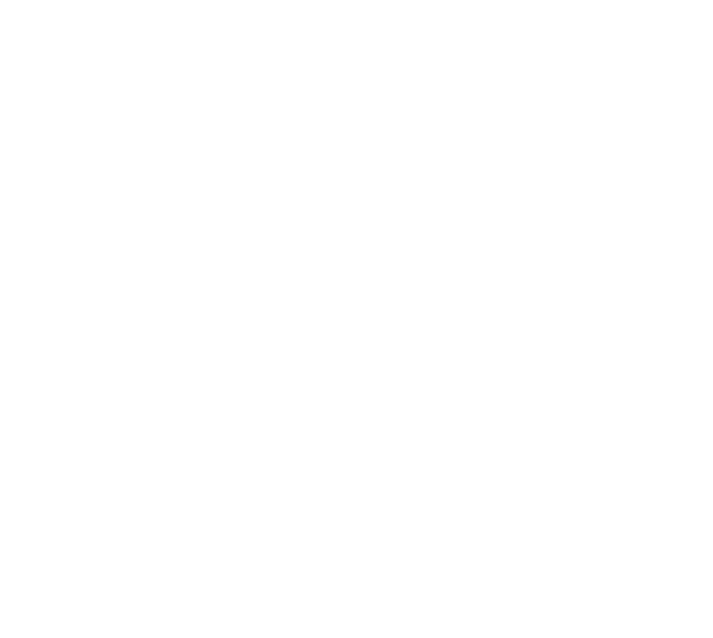
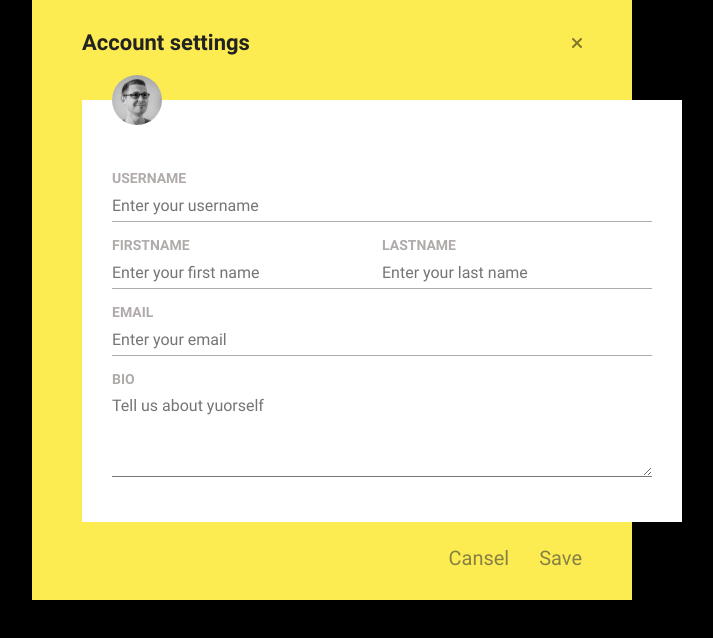
Before and after one commit to rashid1111111/account, a plain HTML site: page index.html in a window 1280 px wide. Shown: the whole page, without its empty margins (308-1021 px from the left). Drawn offline with Linux system fonts and the light colour scheme.

Commit message:
After finish

```diff
--- a/css/main.css
+++ b/css/main.css
@@ -1,10 +1,34 @@
+/* FONTS */
+@font-face {
+    font-family: "Roboto";
+    src: url("/fonts/Roboto-Bold.woff2") format("woff2"),
+        url("/fonts/Roboto-Bold.woff") format("woff");
+    font-weight: bold;
+    font-style: normal;
+    font-display: swap;
+}
+
+@font-face {
+    font-family: "Roboto";
+    src: url("/fonts/Roboto-Regular.woff2") format("woff2"),
+        url("/fonts/Roboto-Regular.woff") format("woff");
+    font-weight: normal;
+    font-style: normal;
+    font-display: swap;
+}
+
+
+
 /* GLOBAL */
 html {
     height: 100%;
     box-sizing: border-box;
     scroll-behavior: smooth;
 }
-
+* {
+    padding: 0;
+    margin: 0;
+}
 *,
 *::before,
 *::after {
@@ -12,10 +36,9 @@ html {
 }
 
 body {
+    font-family: "Roboto";
     height: 100%;
-    padding: 0;
-    margin: 0;
-    background-color: #fff;
+    background-color: black;
     color: #222;
 }
 
@@ -33,3 +56,102 @@ img {
     margin-right: auto;
     margin-left: auto;
 }
+
+/* MAIN */
+.main-container {
+    position: relative;
+    display: flex;
+    flex-direction: column;
+    justify-content: space-between;
+    margin-left: auto;
+    margin-right: auto;
+    width: 600px;
+    height: 600px;
+    background-color : #fdec51;
+    padding: 30px 50px;
+}
+.main-header {
+    display: flex;
+    align-items: center;
+    justify-content: space-between;
+}
+.main-title {
+    font-weight: bold;
+    font-size: 22px;
+    margin: 0;
+}
+.main-button {
+    display: block;
+    color: #7e762a;
+    text-decoration: none;
+}
+.main-button i {
+    display: block;
+}
+.in-main {
+    position: absolute;
+    left: 50px;
+    top: 50px;
+    background-color: #fff;
+    padding: 70px 30px 40px;
+    margin-top: 50px;
+    margin-bottom: 50px;
+    box-sizing: border-box;
+    width: 600px;
+}
+.in-main__image {
+    position: absolute;
+    top: 0;
+    border-radius: 50%;
+    transform: translateY(-50%);
+}
+.form-textarea:focus,
+.form-input:focus {
+    outline: 2px dashed rgb(207, 207, 114);
+}
+.form-members {
+    display: flex;
+}
+.member {
+    width: 50%;
+}
+.form-label {
+    display: block;
+    width: 100%;
+    font-weight: bold;
+    font-size: 14px;
+    text-transform: uppercase;
+    color: #b0abaa;
+    margin-bottom: 10px;
+}
+.form-input {
+    display: block;
+    width: 100%;
+    font-size: 16px;
+    line-height: 20px;
+    border: none;
+    padding-bottom: 5px;
+    margin-bottom: 15px;
+    border-bottom: 1px solid #b0abaa;
+}
+
+.form-textarea {
+    width: 100%;
+    border-top: 0;
+    border-left: 0;
+    border-right: 0;
+    height: 80px;
+    resize: vertical;
+}
+.main-buttons {
+    display: flex;
+    justify-content: flex-end;
+}
+.main-bottom-button {
+    border: none;
+    background-color: #fdec51;
+    color: #878043;
+    margin-left: 30px;
+    font-size: 20px;
+    cursor: pointer;
+}
--- a/index.html
+++ b/index.html
@@ -1,11 +1,48 @@
 <!DOCTYPE html>
 <html lang="en">
 <head>
+    <link rel="stylesheet" href="/css/normalize.css">
     <link rel="stylesheet" href="/css/main.css">
-    <link rel="stylesheet" href="/css/normalize.css">
-    <title>Project</title>
+    <link rel="stylesheet" href="https://cdnjs.cloudflare.com/ajax/libs/font-awesome/6.0.0-beta3/css/all.min.css" integrity="sha512-Fo3rlrZj/k7ujTnHg4CGR2D7kSs0v4LLanw2qksYuRlEzO+tcaEPQogQ0KaoGN26/zrn20ImR1DfuLWnOo7aBA==" crossorigin="anonymous" referrerpolicy="no-referrer" />
+    <title>Account</title>
 </head>
 <body>
-
+    <section class="main">
+        <div class="container">
+            <div class="main-container main-wrapper">
+                <div class="main-header">
+                    <h1 class="main-title">Account settings</h1>
+                    <a class="main-button" href="#">
+                        <i class="fas fa-times"></i>
+                    </a>
+                </div>
+                <div class="in-main">
+                    <img class="in-main__image" src="/image/avatar.jpg" srcset="/image/avatar.jpg" alt="man's image" width="50" height="50">
+                    <form class="form" action="https://echo.htmlacademy.ru" method="post">
+                            <label class="form-label" for="label1">Username</label>
+                            <input class="form-input" type="text" name="username" id="label1" placeholder="Enter your username" required>
+                        <div class="form-members">
+                            <div class="member">
+                                <label class="form-label" for="label2">Firstname</label>
+                                <input class="form-input" type="text" name="firstname" id="label2" placeholder="Enter your first name" required>
+                            </div>
+                            <div class="member">
+                                <label class="form-label" for="label3">Lastname</label>
+                                <input class="form-input" type="text" name="lastname" id="label3" placeholder="Enter your last name" required>
+                            </div>
+                        </div>
+                            <label class="form-label" for="label4">Email</label>
+                            <input class="form-input" type="email" name="email" id="label4" placeholder="Enter your email" required>
+                            <label class="form-label" for="label5">Bio</label>
+                            <textarea class="form-textarea" name="text" id="label5" placeholder="Tell us about yuorself"></textarea>
+                    </form>
+                </div>
+                <div class="main-buttons">
+                    <button class="main-bottom-button" type="button">Cansel</button>
+                    <button class="main-bottom-button" type="button">Save</button>
+                </div>
+            </div>
+        </div>
+    </section>
 </body>
 </html>
```
Also changed, not shown: fonts/Roboto-Bold.woff (added), fonts/Roboto-Bold.woff2 (added), fonts/Roboto-Regular.woff (added), fonts/Roboto-Regular.woff2 (added), image/avatar.jpg (added).
